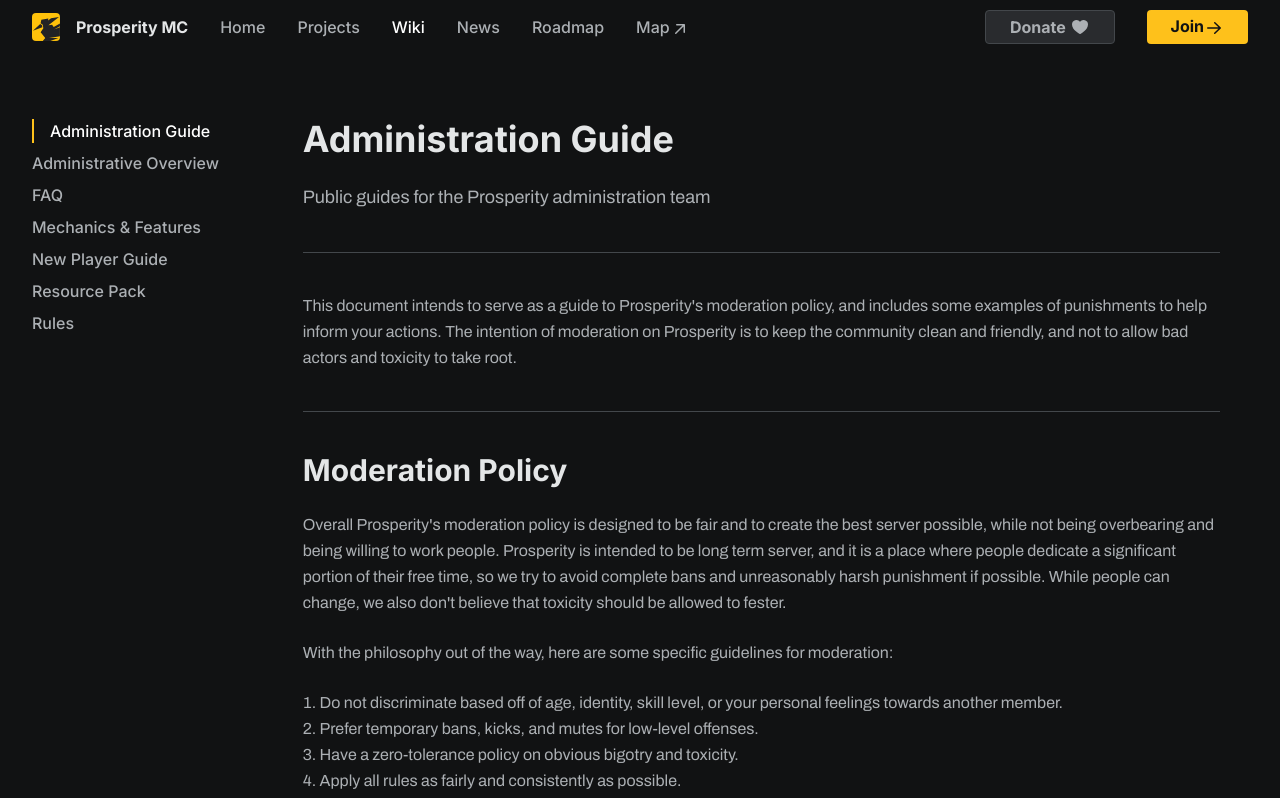
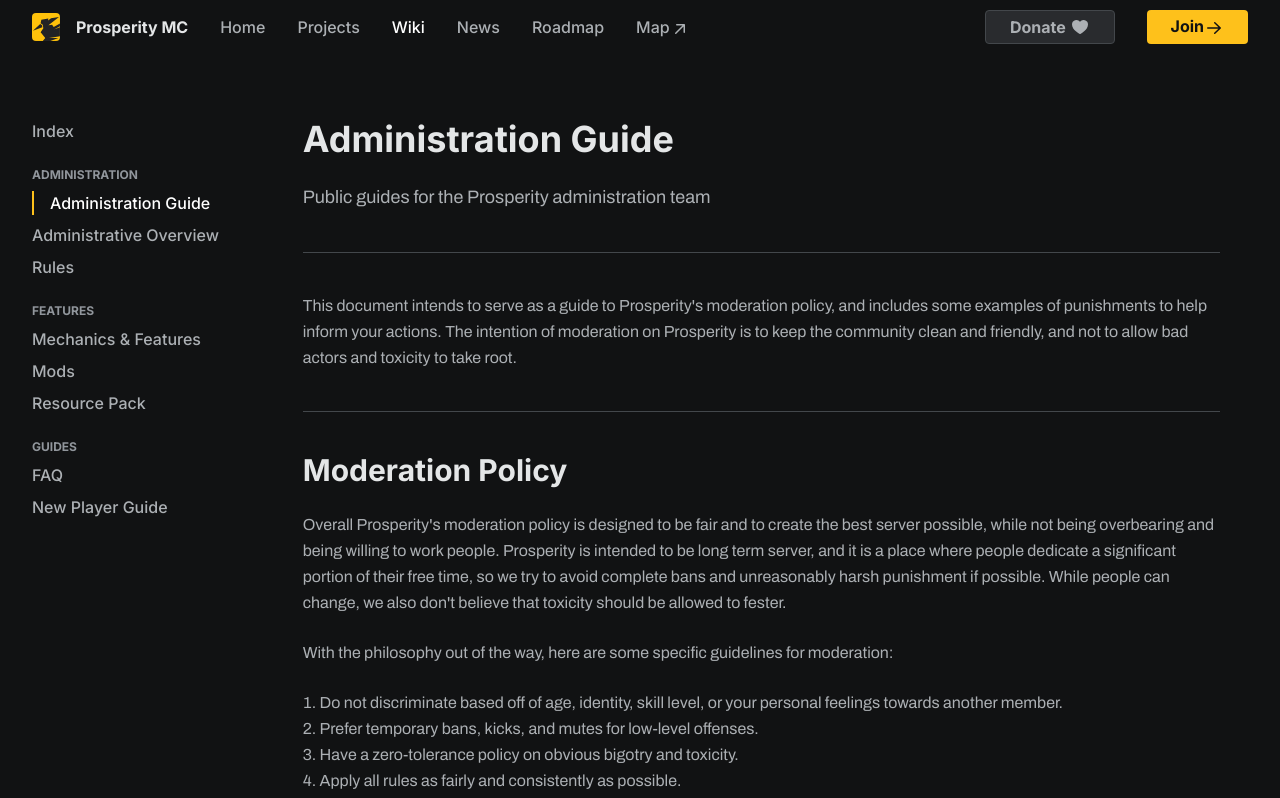
Before and after one commit to ProsperityMC/Prosperity-Website, a Next.js app: page /wiki/admin-guide in a window 1280 px wide. Shown: the top 798 px of the page. Built offline with nearby package versions, Linux system fonts and the light colour scheme.

Commit message:
new: Add wiki page categories

```diff
--- a/components/WikiMenu.tsx
+++ b/components/WikiMenu.tsx
@@ -1,12 +1,27 @@
 import { WikiData } from "@lib/lib";
 import A from "./A";
 
-export default function WikiMenu(props: { pages: WikiData[]; baseUrl: string }) {
+export default function WikiMenu(props: {
+	pages: WikiData[];
+	baseUrl: string;
+}) {
+	const categories = props.pages
+		.map((page) => page.meta?.category)
+		.filter((v, i, list) => list.indexOf(v) === i)
+		.sort();
+
 	return (
 		<div className="whitespace-pre">
 			<div className="flex sticky top-20 flex-col gap-2 pr-4 select-none">
+				<A
+					href="/wiki"
+					className="font-header font-medium"
+					activeClassName="text-white border-l-2 px-4 border-yellow-500 hover:border-yellow-400 duration-150">
+					Index
+				</A>
 				{props.pages
 					.filter((page) => page.meta?.publish != false)
+					.filter((page) => page.meta?.category === undefined)
 					.map((page) => (
 						<A
 							key={page.slug}
@@ -16,6 +31,34 @@ export default function WikiMenu(props: { pages: WikiData[]; baseUrl: string })
 							{page.meta?.title || page.slug}
 						</A>
 					))}
+
+				{categories.map((category) => (
+					<>
+						{category ? (
+							<header className="type-sub-header text-xs text-zinc-400 mt-4">
+								{category}
+							</header>
+						) : (
+							<></>
+						)}
+						{props.pages
+							.filter((page) => page.meta?.publish != false)
+							.filter(
+								(page) =>
+									page.meta?.category == category &&
+									page.meta?.category !== undefined
+							)
+							.map((page) => (
+								<A
+									key={page.slug}
+									href={`${props.baseUrl}/${page.slug}`}
+									className="font-header font-medium"
+									activeClassName="text-white border-l-2 px-4 border-yellow-500 hover:border-yellow-400 duration-150">
+									{page.meta?.title || page.slug}
+								</A>
+							))}
+					</>
+				))}
 			</div>
 		</div>
 	);
--- a/lib/lib.ts
+++ b/lib/lib.ts
@@ -13,6 +13,7 @@ export type WikiMeta = {
 	short?: string;
 	publish?: boolean;
 	highlight?: boolean;
+	category?: string;
 };
 
 export async function wikiPageDataGetAll(): Promise<WikiData[]> {
--- a/wiki/admin-guide.mdx
+++ b/wiki/admin-guide.mdx
@@ -1,6 +1,7 @@
 export const meta = {
 	title: "Administration Guide",
 	short: "Public guides for the Prosperity administration team",
+	category: "Administration"
 };
 
 This document intends to serve as a guide to Prosperity's moderation policy, and includes some examples of punishments to help inform your actions. The intention of moderation on Prosperity is to keep the community clean and friendly, and not to allow bad actors and toxicity to take root.
--- a/wiki/admin-overview.mdx
+++ b/wiki/admin-overview.mdx
@@ -1,6 +1,7 @@
 export const meta = {
 	title: "Administrative Overview",
-   short: "An overview of our administration and moderation philosophy"
+   short: "An overview of our administration and moderation philosophy",
+   category: "Administration"
 };
 
 Welcome to the Prosperity staff team. This document intends to serve as an introduction to our ideas on administration and your expected behavior as a staff member. As a staff member you are given a great deal of trust and the ability to have a lasting impact on the server, so please read and consider this carefully, and feel free to ask questions.
--- a/wiki/faq.mdx
+++ b/wiki/faq.mdx
@@ -1,6 +1,7 @@
 export const meta = {
 	title: "FAQ",
-	short: "Get answers to commonly asked questions"
+	short: "Get answers to commonly asked questions",
+	category: "Guides"
 };
 
 Common questions about the server will be answered here.
--- a/wiki/features.mdx
+++ b/wiki/features.mdx
@@ -1,6 +1,7 @@
 export const meta = {
 	title: "Mechanics & Features",
-	short: "Comprehensive documentation for new gameplay changes and features"
+	short: "Comprehensive documentation for new gameplay changes and features",
+	category: "Features"
 };
 
 ## Functional Blocks
--- a/wiki/mods.mdx
+++ b/wiki/mods.mdx
@@ -1,7 +1,8 @@
 export const meta = {
 	title: "Mods",
 	short: "A complete list of server-side mods",
-	publish: false
+	publish: true,
+	category: "Features"
 };
 
 Prosperity uses a wide variety of Fabric mods to add features and functionality, a full list can be found below. [See mod configs](/wiki/mod-configs)
--- a/wiki/new-player-guide.mdx
+++ b/wiki/new-player-guide.mdx
@@ -1,7 +1,8 @@
 export const meta = {
 	title: "New Player Guide",
 	short: "A complete introduction to getting started as a new member of the community",
-	highlight: true
+	highlight: true,
+	category: "Guides"
 };
 
 This guide intends to serve as a comprehensive introduction to the server, how to get started quickly, and have the best experience as a member of our community. Most discussion surrounding this server will occur on our Discord server, there you will find plenty of people willing to answer your questions and relevant announcements regarding events and changes to the server.
--- a/wiki/resource-pack.mdx
+++ b/wiki/resource-pack.mdx
@@ -1,6 +1,7 @@
 export const meta = {
 	title: "Resource Pack",
-	short: "Information about the Prosperity custom resource pack, and using custom items"
+	short: "Information about the Prosperity custom resource pack, and using custom items",
+	category: "Features"
 };
 
 Prosperity makes use of a server resource pack, which is used to allow for the customization of items.
--- a/wiki/rules.mdx
+++ b/wiki/rules.mdx
@@ -1,6 +1,7 @@
 export const meta = {
 	title: "Rules",
 	short: "Read about the server chat and gameplay rules",
+	category: "Administration"
 };
 
 As a member of Prosperity you are expected to abide by these rules. The size of our community permits that we handle infractions on a case-by-case basis, but this also means that there is no chance for you to get away with loopholes or repeatedly getting away with causing trouble.
```
